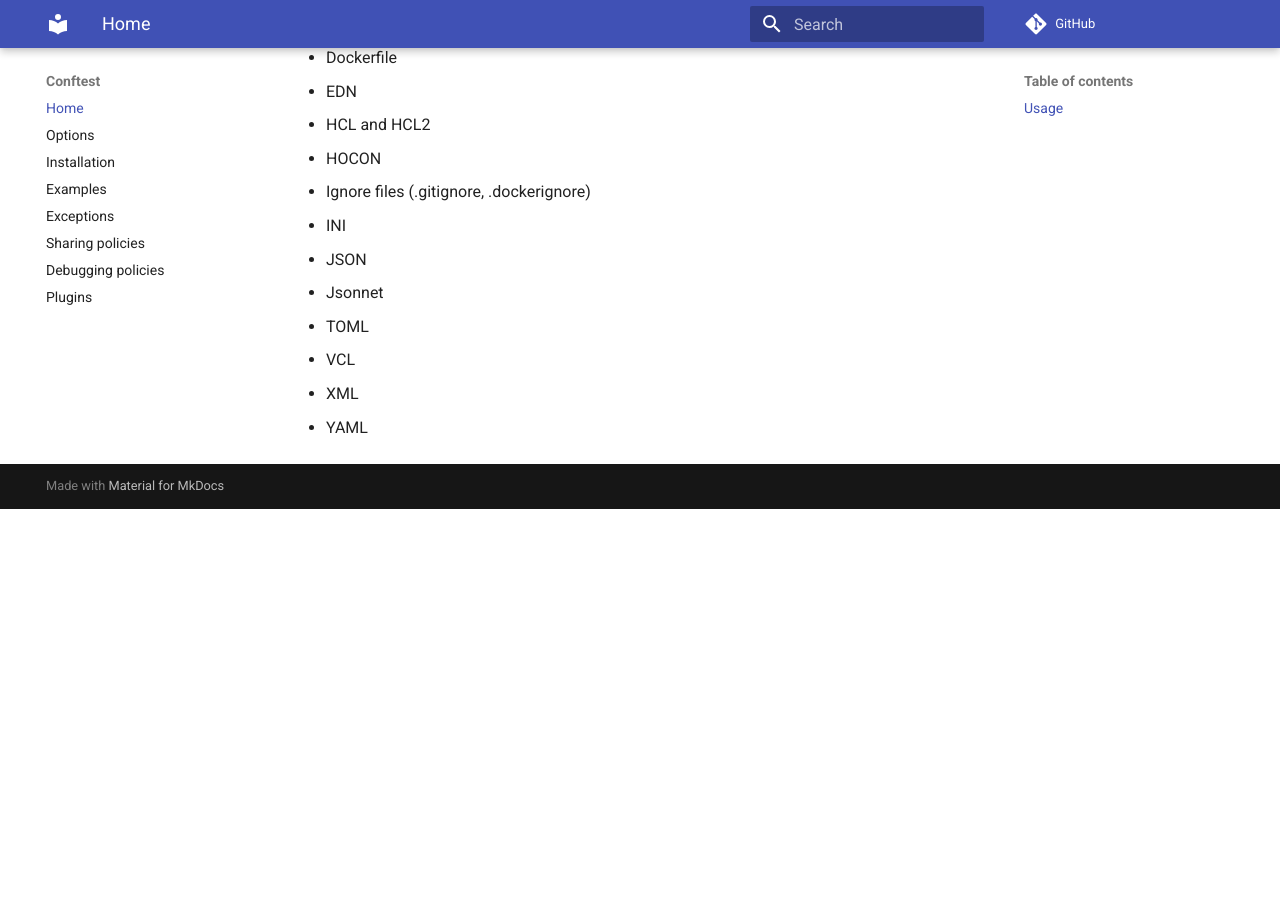
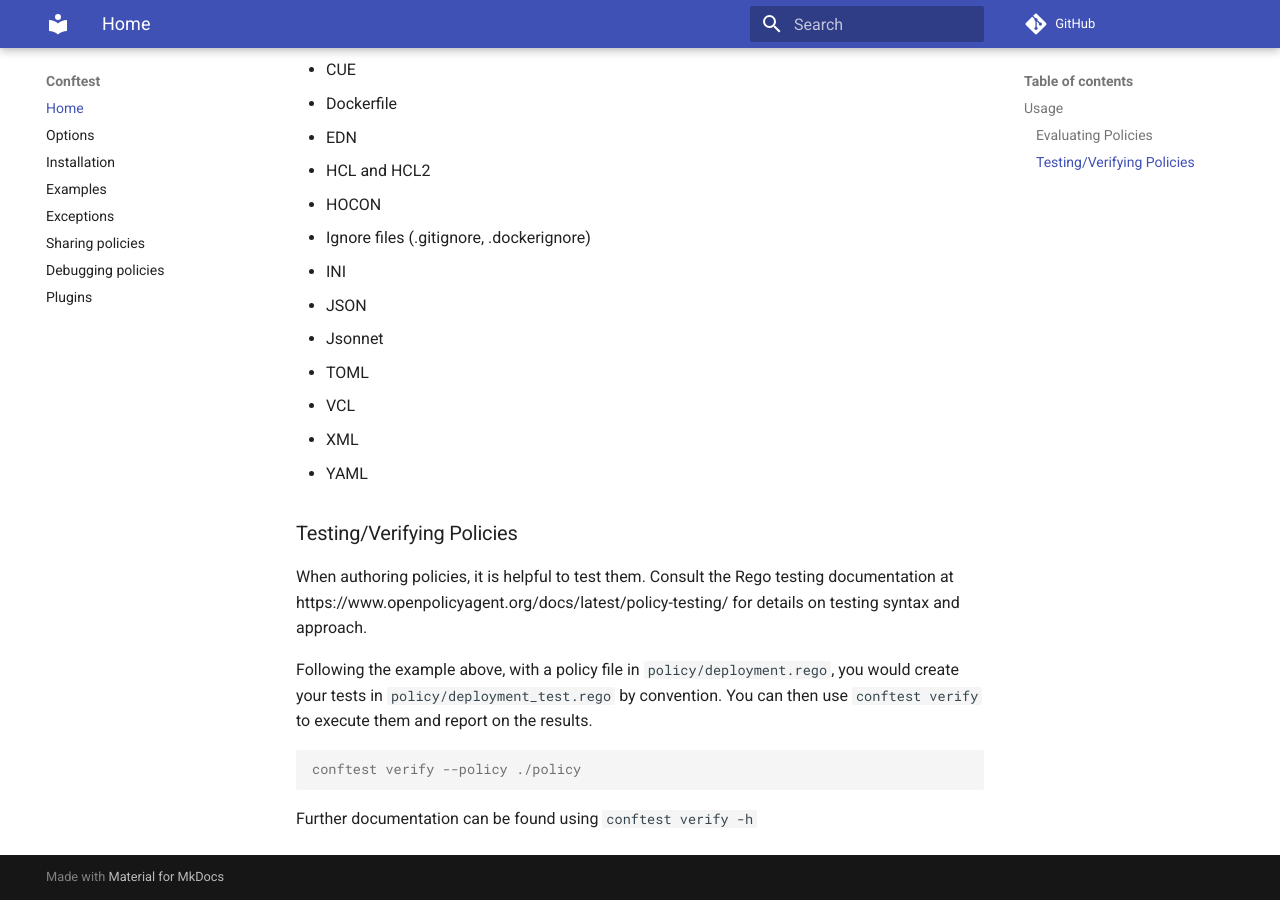
Before and after one commit to open-policy-agent/conftest, an MkDocs documentation site: the page built from docs/index.md, in a window 1280 px wide and 900 px high, scrolled down 1569 px. Built offline with MkDocs 1.6.1 and Material for MkDocs 9.7.7, drawn with Linux system fonts in a browser that asks for light colours; comment, search, counter and statistics services are not loaded; before the commit the page ends 2078 px from its top, so only the background shows below that.

Commit message:
Adding brief documentation on verify in the usage docs
Pointing users to `conftest verify -h` for detailed information

Signed-off-by: Travis Truman <trumant@gmail.com>

````diff
--- a/docs/index.md
+++ b/docs/index.md
@@ -5,6 +5,8 @@ Conftest is a utility to help you write tests against structured configuration d
 Conftest relies on the Rego language from [Open Policy Agent](https://www.openpolicyagent.org/) for writing policies. If you're unsure what exactly a policy is, or unfamiliar with the Rego policy language, the [Policy Language](https://www.openpolicyagent.org/docs/latest/policy-language/) documentation provided by the Open Policy Agent documentation site is a great resource to read.
 
 ## Usage
+
+### Evaluating Policies
 
 Policies by default should be placed in a directory called `policy`, but this can be overridden with the `--policy` flag.
 
@@ -71,3 +73,18 @@ As of today Conftest supports:
 * VCL
 * XML
 * YAML
+
+### Testing/Verifying Policies
+
+When authoring policies, it is helpful to test them. Consult the Rego testing documentation at
+https://www.openpolicyagent.org/docs/latest/policy-testing/ for details on testing syntax and approach.
+
+Following the example above, with a policy file in `policy/deployment.rego`, you would create your
+tests in `policy/deployment_test.rego` by convention. You can then use `conftest verify` to execute
+them and report on the results.
+
+```console
+conftest verify --policy ./policy
+```
+
+Further documentation can be found using `conftest verify -h`
````
